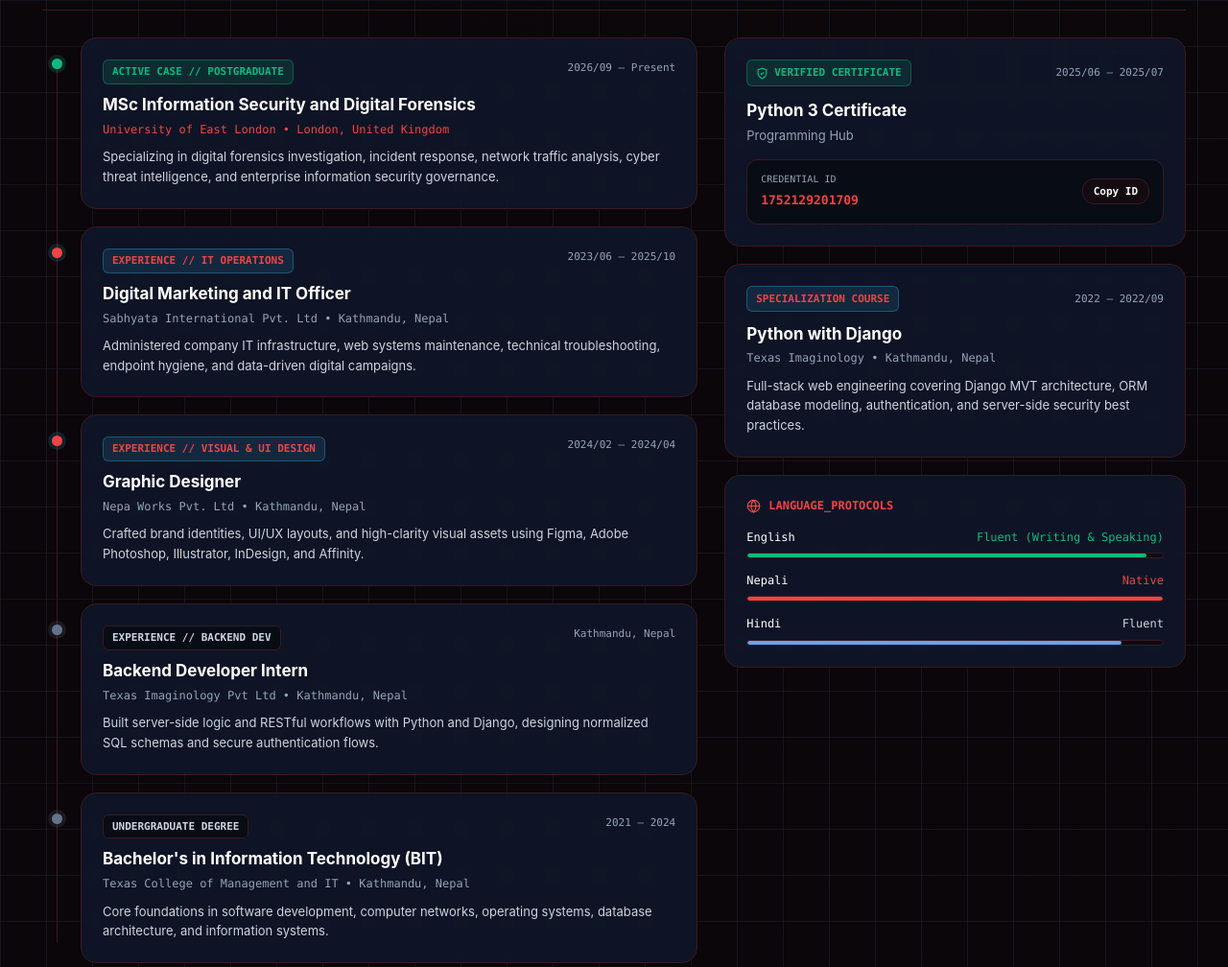
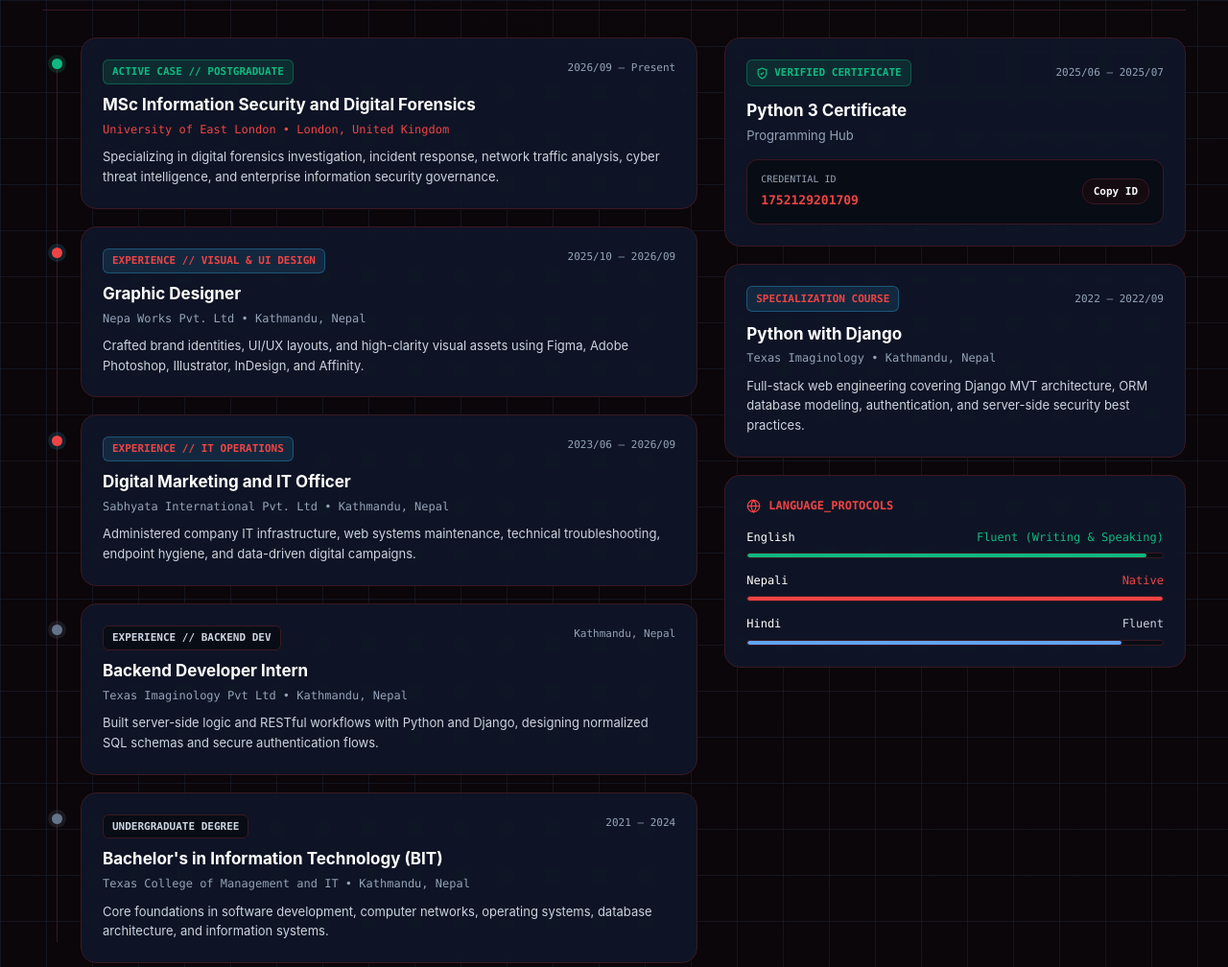
Before and after one commit to kulfinnit/Cybersecurity-Portfolio, a plain HTML site: page index.html in a window 1280 px wide. Shown: the part 2640-3648 px from the top of the page at 96% size. Drawn offline with Linux system fonts and the light colour scheme.

Commit message:
whatever fix bro

```diff
--- a/index.html
+++ b/index.html
@@ -464,7 +464,27 @@
             </div>
           </div>
 
-          <!-- 2. Digital Marketing and IT Officer -->
+          <!-- 2. Graphic Designer -->
+          <div class="timeline-entry custody-item" data-custody="EXPERIENCE">
+            <span class="timeline-dot"></span>
+            <div class="card custody-card">
+              <div style="display:flex;flex-wrap:wrap;justify-content:space-between;gap:8px;font-family:var(--font-mono);font-size:11px;margin-bottom:8px;">
+                <span style="padding:3px 9px;border-radius:6px;background:rgba(56,189,248,0.12);border:1px solid rgba(56,189,248,0.3);color:var(--accent-cyan);font-weight:700;">
+                  EXPERIENCE // VISUAL &amp; UI DESIGN
+                </span>
+                <span style="color:var(--text-muted);">2025/10 &ndash; 2026/09</span>
+              </div>
+              <h3 style="font-size:17px;font-weight:700;color:#FFF;">Graphic Designer</h3>
+              <p style="font-family:var(--font-mono);font-size:12px;color:var(--text-muted);margin-top:3px;">
+                Nepa Works Pvt. Ltd &bull; Kathmandu, Nepal
+              </p>
+              <p style="font-size:13px;color:var(--text-body);margin-top:8px;">
+                Crafted brand identities, UI/UX layouts, and high-clarity visual assets using Figma, Adobe Photoshop, Illustrator, InDesign, and Affinity.
+              </p>
+            </div>
+          </div>
+
+          <!-- 3.  Digital Marketing and IT Officer -->
           <div class="timeline-entry custody-item" data-custody="EXPERIENCE INFOSEC">
             <span class="timeline-dot"></span>
             <div class="card custody-card">
@@ -472,7 +492,7 @@
                 <span style="padding:3px 9px;border-radius:6px;background:rgba(56,189,248,0.12);border:1px solid rgba(56,189,248,0.3);color:var(--accent-cyan);font-weight:700;">
                   EXPERIENCE // IT OPERATIONS
                 </span>
-                <span style="color:var(--text-muted);">2023/06 &ndash; 2025/10</span>
+                <span style="color:var(--text-muted);">2023/06 &ndash; 2026/09</span>
               </div>
               <h3 style="font-size:17px;font-weight:700;color:#FFF;">Digital Marketing and IT Officer</h3>
               <p style="font-family:var(--font-mono);font-size:12px;color:var(--text-muted);margin-top:3px;">
@@ -480,26 +500,6 @@
               </p>
               <p style="font-size:13px;color:var(--text-body);margin-top:8px;">
                 Administered company IT infrastructure, web systems maintenance, technical troubleshooting, endpoint hygiene, and data-driven digital campaigns.
-              </p>
-            </div>
-          </div>
-
-          <!-- 3. Graphic Designer -->
-          <div class="timeline-entry custody-item" data-custody="EXPERIENCE">
-            <span class="timeline-dot"></span>
-            <div class="card custody-card">
-              <div style="display:flex;flex-wrap:wrap;justify-content:space-between;gap:8px;font-family:var(--font-mono);font-size:11px;margin-bottom:8px;">
-                <span style="padding:3px 9px;border-radius:6px;background:rgba(56,189,248,0.12);border:1px solid rgba(56,189,248,0.3);color:var(--accent-cyan);font-weight:700;">
-                  EXPERIENCE // VISUAL &amp; UI DESIGN
-                </span>
-                <span style="color:var(--text-muted);">2024/02 &ndash; 2024/04</span>
-              </div>
-              <h3 style="font-size:17px;font-weight:700;color:#FFF;">Graphic Designer</h3>
-              <p style="font-family:var(--font-mono);font-size:12px;color:var(--text-muted);margin-top:3px;">
-                Nepa Works Pvt. Ltd &bull; Kathmandu, Nepal
-              </p>
-              <p style="font-size:13px;color:var(--text-body);margin-top:8px;">
-                Crafted brand identities, UI/UX layouts, and high-clarity visual assets using Figma, Adobe Photoshop, Illustrator, InDesign, and Affinity.
               </p>
             </div>
           </div>
@@ -825,7 +825,6 @@
                 </span>
               </div>
             </div>
-            <span class="tag-chip">UEL MSc</span>
           </div>
 
           <!-- GitHub & LinkedIn Pair -->
```
